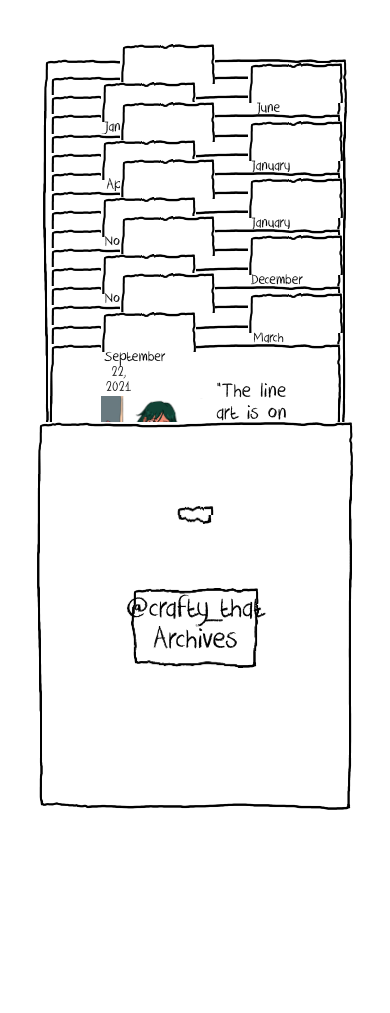
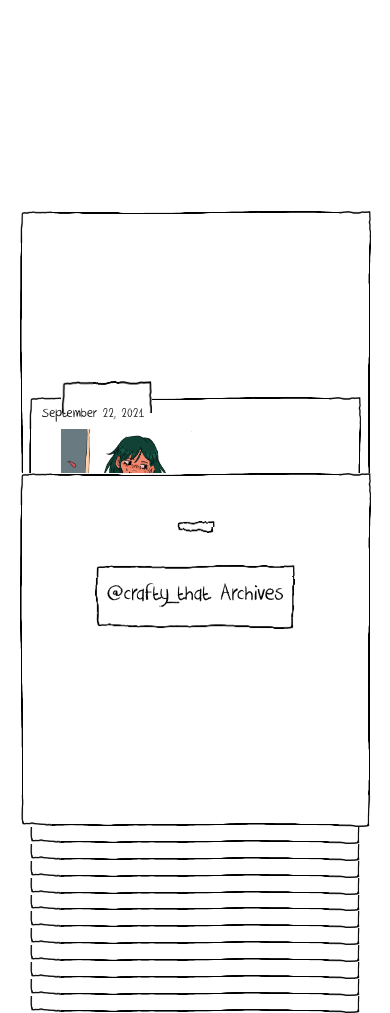
Before and after one commit to norahwilcox/CART211, a plain HTML site: page topics/Wilcox_Norah_Final-Project/index.html in a window 390 px wide. Before the commit the page ends 844 px from the top, so only its background shows below. Drawn offline with Linux system fonts and the light colour scheme.

Commit message:
created phone display

```diff
--- a/topics/Wilcox_Norah_Final-Project/css/style.css
+++ b/topics/Wilcox_Norah_Final-Project/css/style.css
@@ -35,7 +35,7 @@ body {
     bottom: 46vh;
     width: 78vw;
     max-width: 85vh;
-    height: 47vh;
+    height: 45vh;
     background: #fff;
     display: flex;
     justify-content: center;
@@ -102,8 +102,7 @@ body {
     transition: transform 0.2s ease, z-index 0.1s ease;
     width: 75vw;
     max-width: 80vh;
-    max-height: 81vh;
-    display: flex;
+    max-height: 76vh;
     flex-direction: column;
     align-items: center;
     z-index: 1;
@@ -119,13 +118,13 @@ body {
     position: relative;
     transition: transform 0.2s ease, z-index 0.1s ease;
     display: flex;
-    height: 49.3vh;
+    height: 49.4vh;
     width: 75vw;
     max-width: 80vh;
     background: #fff;
     cursor: pointer;
     transition: transform 0.12s ease;
-    bottom: 8vh
+    bottom: 10vh
 }
 
 /* Adds custom border to the files */
@@ -171,21 +170,12 @@ body {
     position: absolute;
     top: 0;
     left: 50%;
-    font-size: 1.4rem;
+    font-size: 1.5rem;
     text-align: center;
     white-space: normal;
-    /* allow wrapping */
     max-width: 100%;
-    /* limit width inside tab */
-    line-height: -1rem;
-    transform: translate(0%, -100%);
-}
-
-@media (max-width: 500px) {
-    .file-date {
-        font-size: 1rem;
-        max-width: 60%;
-    }
+    line-height: 1.4rem;
+    transform: translate(0%, -150%);
 }
 
 /* Adjusts the placement of the dates to match the tabs */
@@ -229,3 +219,142 @@ body {
     align-items: center;
     text-align: center;
 }
+
+/* Phone display */
+@media (max-width: 500px),
+(max-height: 800px) {
+
+    /* Body padding smaller */
+    body {
+        padding-bottom: 1vh;
+    }
+
+    /* Cabinet */
+    .cabinet {
+        bottom: 35vh;
+        width: 90vw;
+        max-width: 90vw;
+        height: 40vh;
+    }
+
+    .cabinet.shakey-border {
+        border-width: 2rem;
+    }
+
+    /* Drawer front */
+    .drawer-front {
+        bottom: 2vh;
+        width: 90%;
+        max-width: 90vw;
+        height: 42vh;
+    }
+
+    .drawer-front.shakey-border {
+        border-width: 2rem;
+    }
+
+    /* Drawer title */
+    .drawer-title {
+        font-size: 1.4rem;
+        width: 70%;
+        height: 4rem;
+        margin: 1rem;
+        border-width: 0.7rem;
+    }
+
+    /* Drawer handle */
+    .handle {
+        width: 15vw;
+        height: 0.8vh;
+        margin: 1rem 0;
+        border-width: 0.4rem;
+    }
+
+    /* Files container */
+    .files {
+        width: 85vw;
+        max-width: 85vw;
+        max-height: 70vh;
+    }
+
+    /* File main container */
+    .file {
+        width: 85vw;
+        max-width: 85vw;
+        height: 45vh;
+        bottom: 7vh;
+    }
+
+    .file.shakey-border {
+        border-width: 2rem;
+    }
+
+    /* Tabs */
+    .file::before {
+        width: 10%;
+        max-width: 10%;
+        transform: translateY(-150%);
+        border-width: 2rem;
+    }
+
+    .file:nth-child(3n + 1)::before {
+        left: 10%;
+    }
+
+    .file:nth-child(3n + 2)::before {
+        left: 75%;
+        transform: translateX(-50%) translateY(-150%);
+    }
+
+    .file:nth-child(3n + 3)::before {
+        left: 0%;
+    }
+
+    /* Dates inside tabs */
+    .file-date {
+        font-size: 0.9rem;
+        max-width: 50%;
+        line-height: 1.2rem;
+        transform: translate(-50%, -120%);
+    }
+
+    .file:nth-child(3n + 1) .file-date {
+        left: 12%;
+        max-width: 50%;
+    }
+
+    .file:nth-child(3n + 2) .file-date {
+        left: 50%;
+        max-width: 50%;
+    }
+
+    .file:nth-child(3n + 3) .file-date {
+        left: 12%;
+        max-width: 50%;
+    }
+
+    /* Images inside files */
+    .file-image {
+        width: 55%;
+    }
+
+    .file-image img {
+        max-height: 90%;
+    }
+
+    /* Captions */
+    .file-caption {
+        width: 45%;
+        font-size: 1rem;
+    }
+
+    /* Titles and drawer handle smaller */
+    .drawer-title {
+        font-size: 1.5rem;
+    }
+
+    .handle {
+        height: 0.7vh;
+        width: 12vw;
+    }
+}
--- a/topics/Wilcox_Norah_Final-Project/js/script.js
+++ b/topics/Wilcox_Norah_Final-Project/js/script.js
@@ -120,8 +120,8 @@ handle.addEventListener('click', e => {
 
     // Moves drawer up and increase height
     drawerFront.style.transition = 'transform 0.5s ease, height 0.18s ease'; // length of transition
-    drawerFront.style.transform = 'translateY(-58%)';
-    drawerFront.style.height = '55vh'; // increases height of drawer when closed
+    drawerFront.style.transform = 'translateY(-62%)';
+    drawerFront.style.height = '56vh'; // increases height of drawer when closed
 
     stacked = true;
 
```
